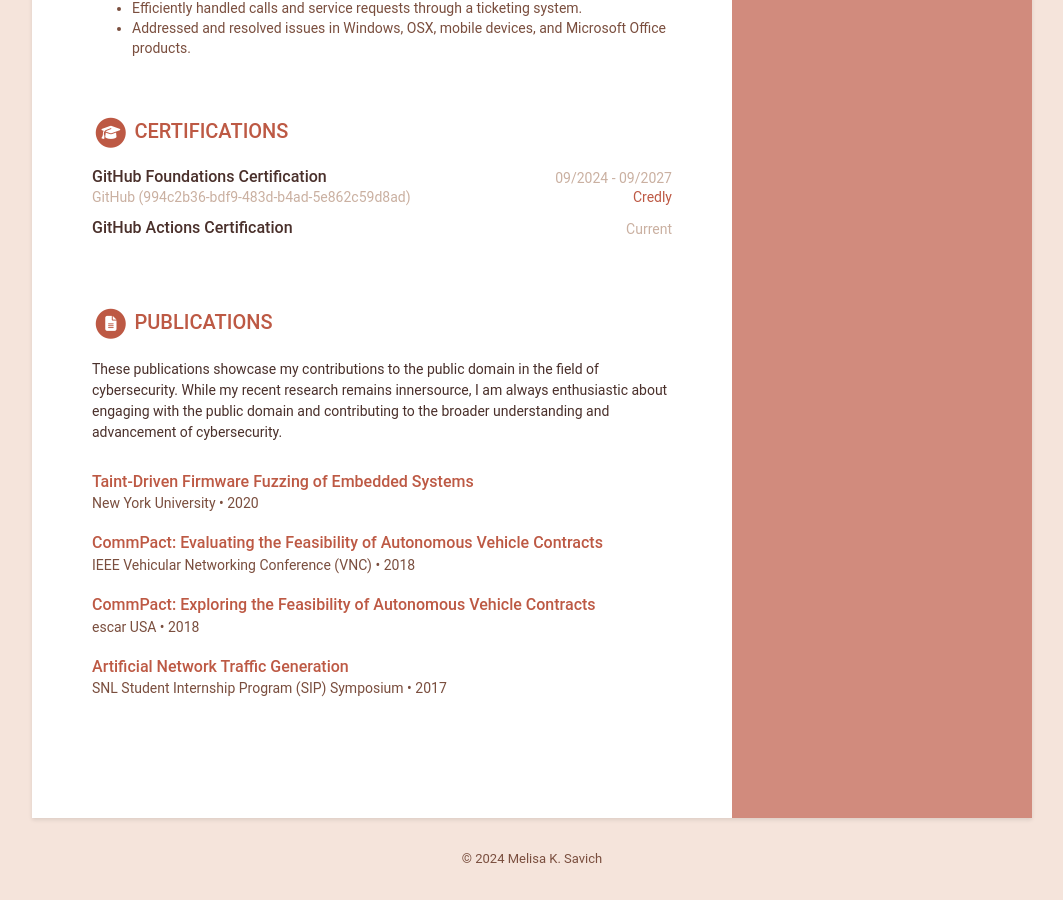
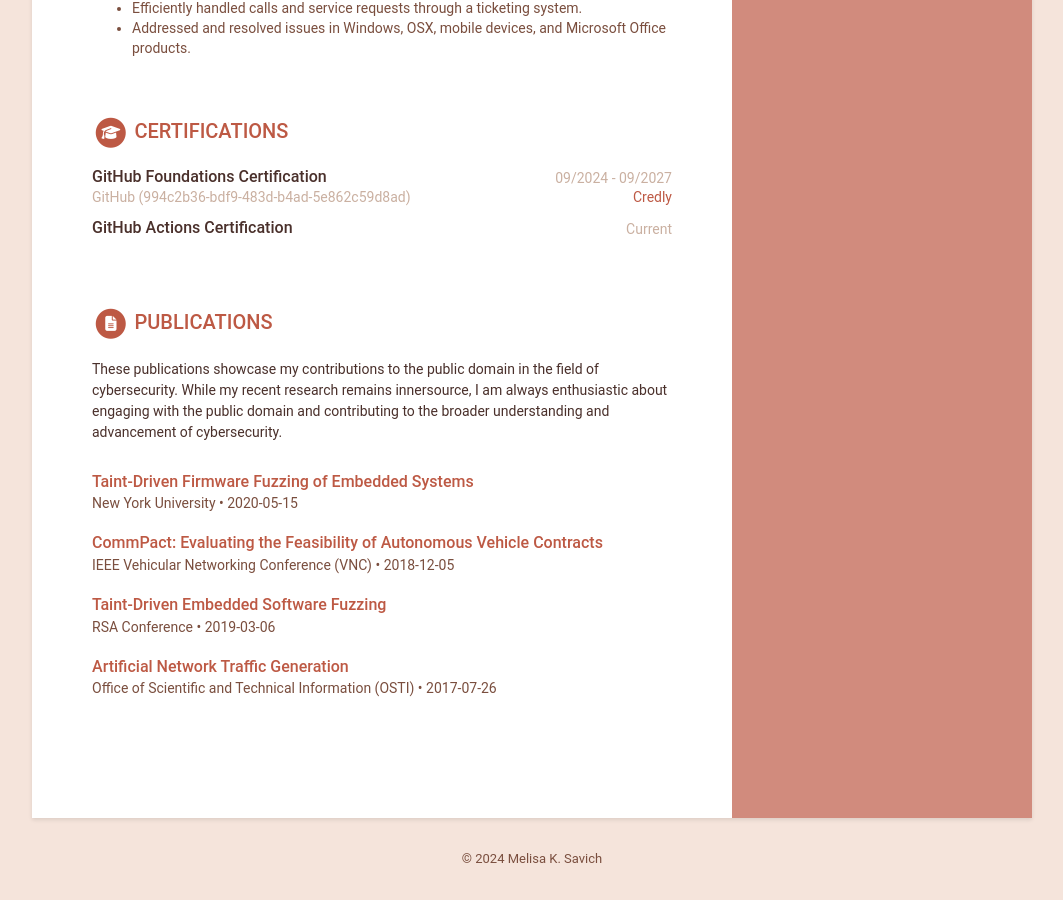
Before and after one commit to m3lixir/online-cv, a Jekyll site: the page built from index.html, in a window 1280 px wide and 900 px high, scrolled down 2756 px. Shown: the whole window, without its empty margins (108-1171 px from the left). Built offline with Jekyll 4.4.1, drawn with Linux system fonts in a browser that asks for light colours.

Commit message:
update pubs

```diff
--- a/_data/data.yml
+++ b/_data/data.yml
@@ -171,23 +171,22 @@ publications:
       - title: Taint-Driven Firmware Fuzzing of Embedded Systems
         link: /pubs/taint-driven-firmware-fuzzing-embedded-systems-thesis.pdf
         authors:
-        conference: New York University • 2020
+        conference: New York University • 2020-05-15
 
       - title: "CommPact: Evaluating the Feasibility of Autonomous Vehicle Contracts"
         link: /pubs/commpact-evaluating-autonomous-vehicle-contracts.pdf
         authors:
-        conference: IEEE Vehicular Networking Conference (VNC) • 2018
+        conference: IEEE Vehicular Networking Conference (VNC) • 2018-12-05
 
-      - title: "CommPact: Exploring the Feasibility of Autonomous Vehicle Contracts"
-        link: https://jeremy-erickson.com/static_docs/commpact/Extended_Paper.pdf
+      - title: "Taint-Driven Embedded Software Fuzzing"
+        link: /pubs/taint-driven-embedded-software-fuzzing-poster.pdf
         authors:
-        conference: escar USA • 2018
+        conference: RSA Conference • 2019-03-06
 
       - title: Artificial Network Traffic Generation
         link: /pubs/artificial-network-traffic-generation-poster.pdf
         authors:
-        conference: SNL Student Internship Program (SIP) Symposium • 2017
-
+        conference: Office of Scientific and Technical Information (OSTI) • 2017-07-26
 
 footer: >
     © 2024 Melisa K. Savich
```
